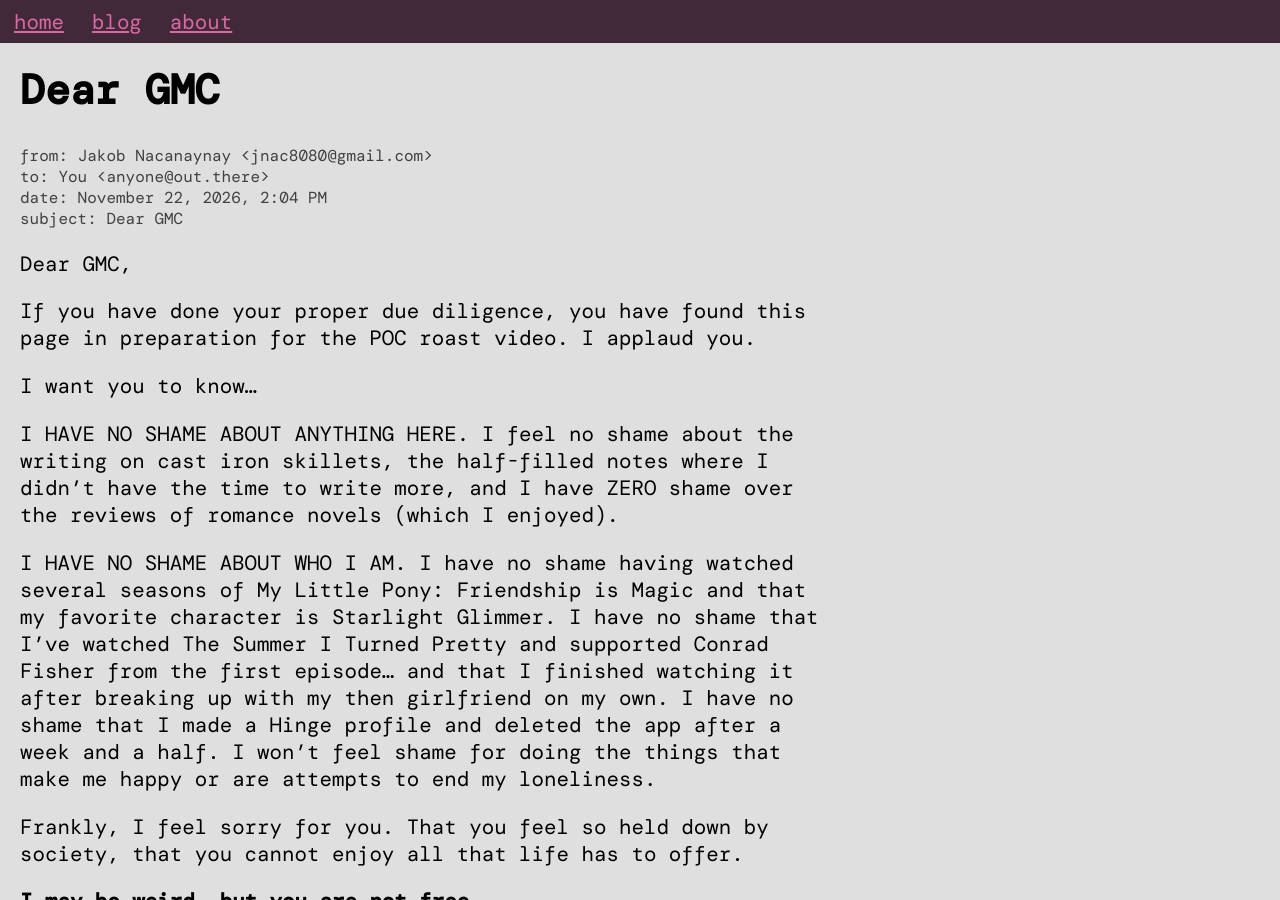
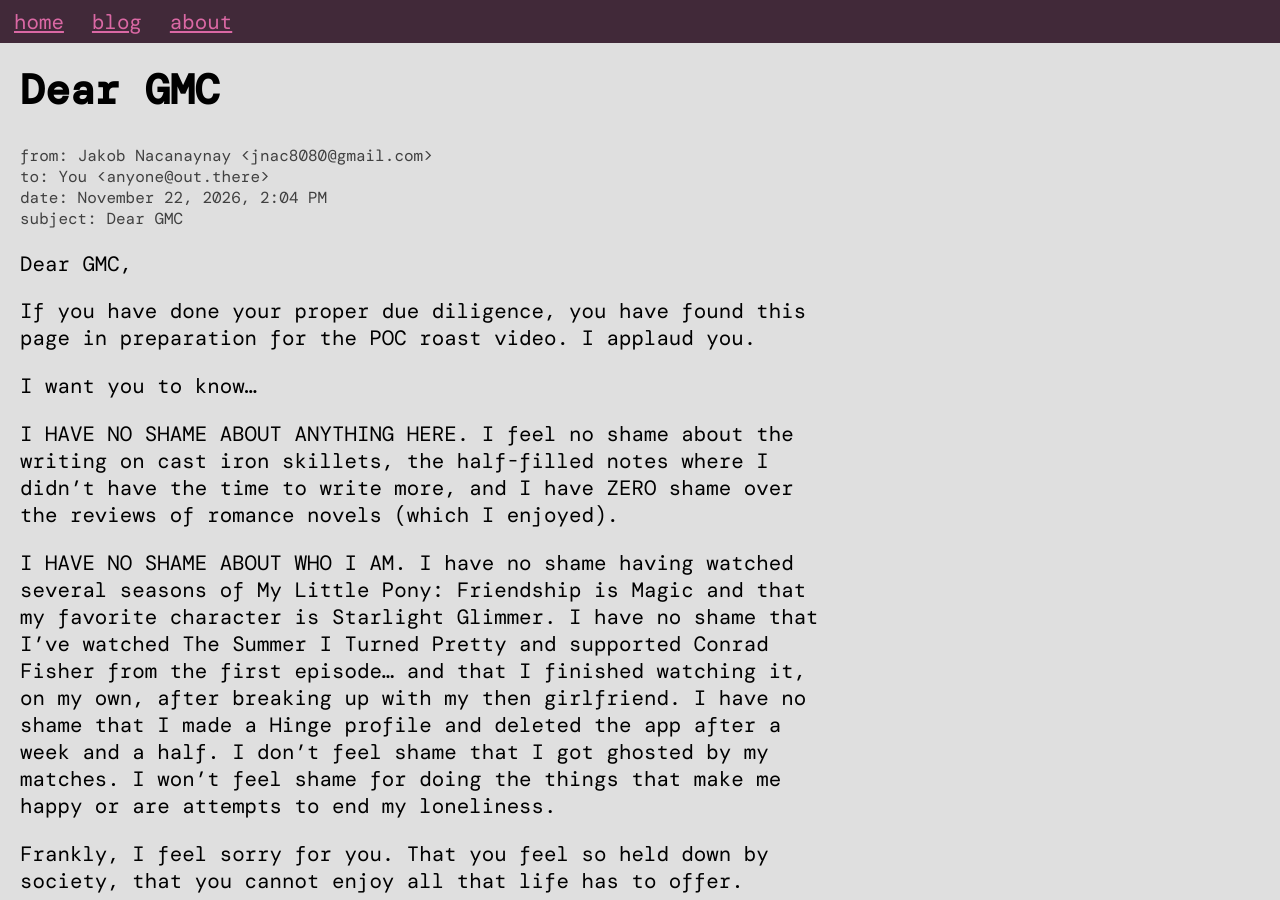
Before and after one commit to j-nac/j-nac.github.io, a Jekyll site: the page built from _posts/2026-11-22-dear-gmc.md, in a window 1280 px wide and 900 px high. Built offline with Jekyll 4.4.1, drawn with Linux system fonts in a browser that asks for light colours; some web fonts are replaced.

Commit message:
Minor edit

```diff
--- a/_posts/2026-11-22-dear-gmc.md
+++ b/_posts/2026-11-22-dear-gmc.md
@@ -14,7 +14,7 @@ I want you to know...
 
 I HAVE NO SHAME ABOUT ANYTHING HERE. I feel no shame about the writing on cast iron skillets, the half-filled notes where I didn't have the time to write more, and I have ZERO shame over the reviews of romance novels (which I enjoyed).
 
-I HAVE NO SHAME ABOUT WHO I AM. I have no shame having watched several seasons of My Little Pony: Friendship is Magic and that my favorite character is Starlight Glimmer. I have no shame that I've watched The Summer I Turned Pretty and supported Conrad Fisher from the first episode... and that I finished watching it after breaking up with my then girlfriend on my own. I have no shame that I made a Hinge profile and deleted the app after a week and a half. I won't feel shame for doing the things that make me happy or are attempts to end my loneliness.
+I HAVE NO SHAME ABOUT WHO I AM. I have no shame having watched several seasons of My Little Pony: Friendship is Magic and that my favorite character is Starlight Glimmer. I have no shame that I've watched The Summer I Turned Pretty and supported Conrad Fisher from the first episode... and that I finished watching it, on my own, after breaking up with my then girlfriend. I have no shame that I made a Hinge profile and deleted the app after a week and a half. I don't feel shame that I got ghosted by my matches. I won't feel shame for doing the things that make me happy or are attempts to end my loneliness.
 
 Frankly, I feel sorry for you. That you feel so held down by society, that you cannot enjoy all that life has to offer.
 
```
